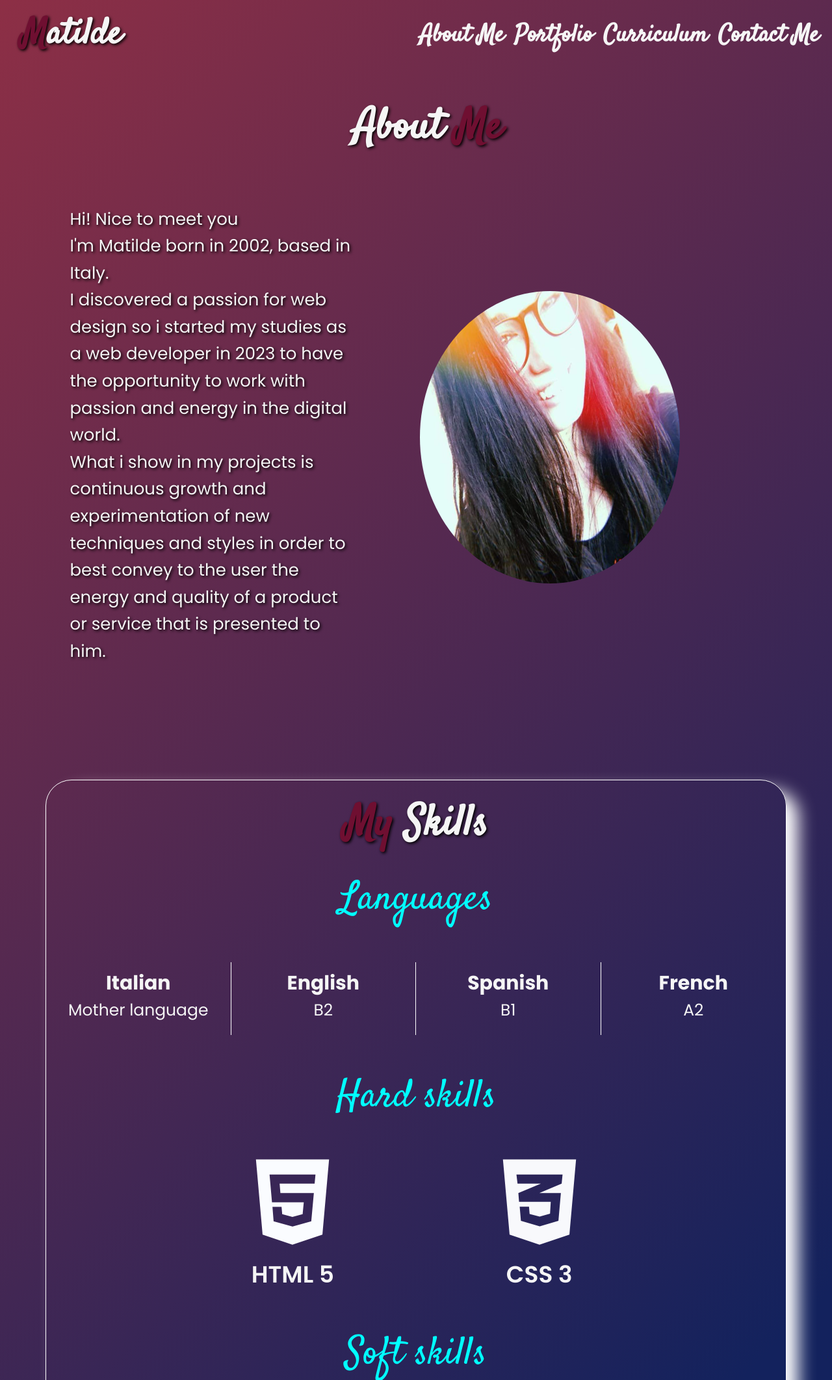
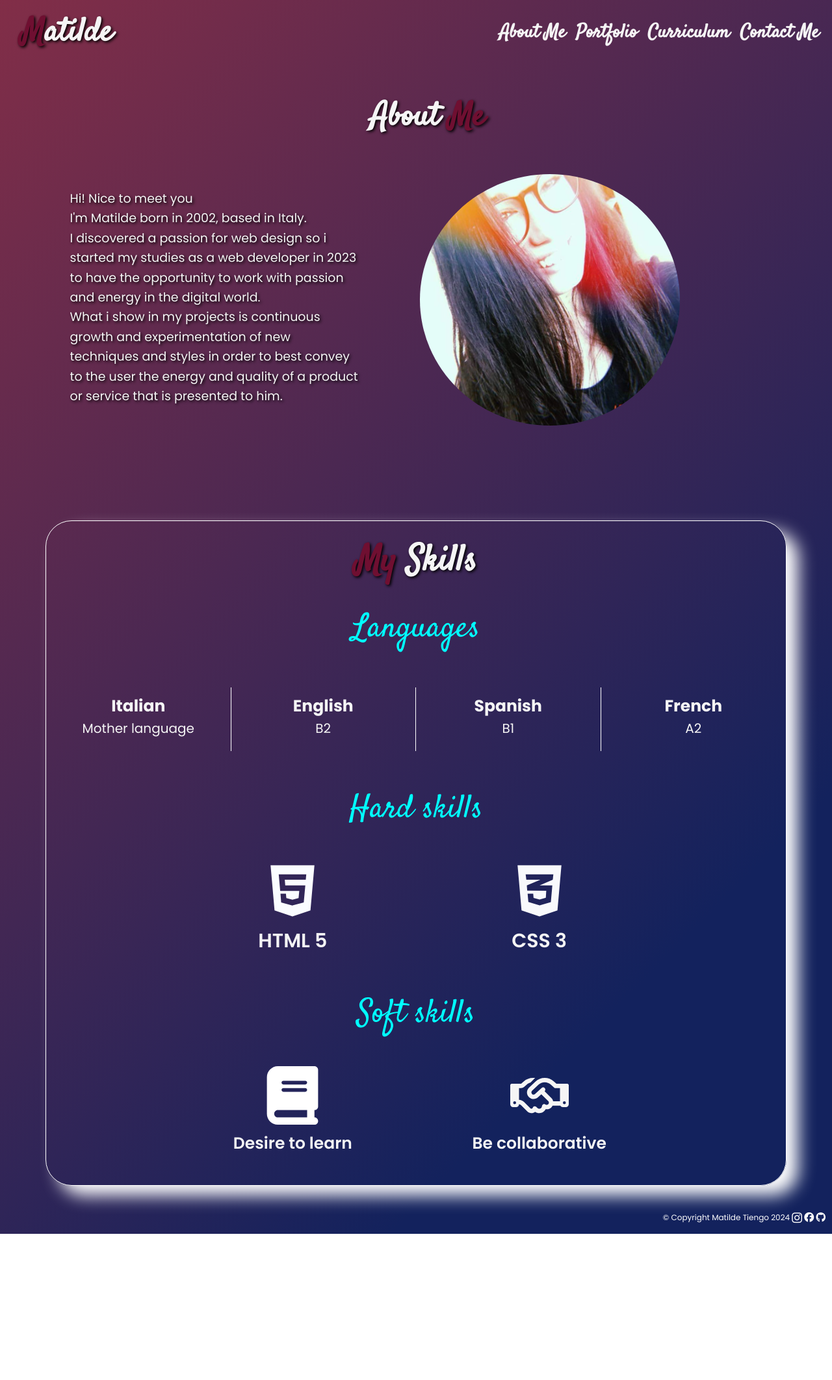
Before and after one commit to Matilde23T/Matilde23T.github.io, a plain HTML site: page aboutme.html in a window 1280 px wide. Shown: the top 2124 px of the page at 65% size. After the commit the page ends 1899 px from the top, so only its background shows below. Drawn offline with nearby package versions, Linux system fonts and the light colour scheme.

Commit message:
fourth upload

```diff
--- a/ASSETS/aboutme.css
+++ b/ASSETS/aboutme.css
@@ -53,7 +53,7 @@ body{
 }
 
 .navbar-brand{
-    font-size: 55px;
+    font-size: 50px;
     font-weight: 600;
     padding-left: 20px;
     color: whitesmoke;
@@ -66,7 +66,7 @@ body{
 }
 
 .navbar-nav .nav-link{
-    font-size: 37px;
+    font-size: 29px;
     font-weight: 600;
     padding-left: 35px;
     color:whitesmoke;
@@ -97,7 +97,7 @@ body{
 
 
  #descrizione h1{
-     font-size: 65px;
+     font-size: 50px;
      text-align: center;
      font-weight: 600;
      margin-bottom:40px;
@@ -121,7 +121,7 @@ body{
 
 
  #descrizione .testo{
- font-size: 26px;
+ font-size: 19px;
 
 
 
@@ -144,7 +144,7 @@ body{
      border-radius: 50%;
      align-items:center;
      width: 400px;
-     height: 450px;
+     height: 387px;
 
  }
 
@@ -170,7 +170,7 @@ box-shadow: 19px 16px 27px -1px white;
 }
 
 .titolo{
-    font-size: 65px;
+    font-size: 55px;
     text-align: center;
     font-weight: 600;
     margin-bottom:40px;
@@ -185,7 +185,7 @@ box-shadow: 19px 16px 27px -1px white;
 /*--------------------------languages skills------------------------*/
 .tab-skills .title-skills{
     font-family: "satisfy";
-    font-size: 60px;
+    font-size: 50px;
     color:aqua;
     margin-bottom: 50px;
     width: fit-content;
@@ -196,7 +196,7 @@ box-shadow: 19px 16px 27px -1px white;
 
 .tab-skills .languages{
     color: whitesmoke;
-    font-size: 25px;
+    font-size: 20px;
     padding-bottom: 20px;
     padding-top: 10px;
     margin-bottom: 60px;
@@ -210,14 +210,14 @@ box-shadow: 19px 16px 27px -1px white;
 
 
 .languages span{
-    font-size:30px ;
+    font-size:25px ;
 }
 
 
 /*------------------------hard skills------------------------------*/
 .icone svg{
-    width: 150px;
-    height: 150px;
+    width: 90px;
+    height: 90px;
 
 
 }
@@ -225,7 +225,7 @@ box-shadow: 19px 16px 27px -1px white;
 
 .icone .title-icon{
     color: whitesmoke;
-    font-size: 36px;
+    font-size: 30px;
     font-weight: 600;
     padding-top: 10px;
     margin-bottom: 60px;
@@ -233,14 +233,14 @@ box-shadow: 19px 16px 27px -1px white;
 
 /*-----------------------soft skills--------------------------------*/
 .soft-icon svg{
-    width: 130px;
-    height: 130px;
+    width: 90px;
+    height: 90px;
 }
 
 
 .soft-icon .title-soft-icon{
     color: whitesmoke;
-    font-size: 34px;
+    font-size: 25px;
     font-weight: 600;
     padding-top: 10px;
 }
@@ -259,7 +259,7 @@ box-shadow: 19px 16px 27px -1px white;
 }
 
 #footer-section p{
-    font-size: 14px;
+    font-size: 12px;
     padding-top: 10px;
     padding-right: 10px;
     color: white;
--- a/ASSETS/contact.css
+++ b/ASSETS/contact.css
@@ -46,7 +46,7 @@ body{
 }
 
 .navbar-brand{
-    font-size: 55px;
+    font-size: 50px;
     font-weight: 600;
     padding-left: 20px;
     color: whitesmoke;
@@ -59,7 +59,7 @@ body{
 }
 
 .navbar-nav .nav-link{
-    font-size: 37px;
+    font-size: 29px;
     font-weight: 600;
     padding-left: 35px;
     color:whitesmoke;
@@ -77,7 +77,7 @@ body{
 .contact-form .titolo{
     color: whitesmoke;
     font-family: "satisfy";
-    font-size: 65px;
+    font-size: 50px;
     font-weight: 700;
     text-shadow: 2px 2px 4px black;
 
@@ -94,7 +94,7 @@ margin-top: 47px;
 
 .form-group label{
     color: whitesmoke;
-    font-size: 20px;
+    font-size: 18px;
     margin-top: 2px;
     font-weight: 500;
 }
@@ -104,7 +104,7 @@ margin-top: 47px;
     margin-top: 10px;
     padding: 8px 25px;
     border-radius: 20px;
-    font-size: 20px;
+    font-size: 16px;
 
 }
 
@@ -116,7 +116,7 @@ margin-top: 47px;
 }
 
 .icone-contatto .icons{
-    font-size: 50px;
+    font-size: 40px;
     text-decoration: none;
     padding-left: 20px;
     color: white;
@@ -141,7 +141,7 @@ margin-top: 47px;
 }
 
 #footer-section p{
-    font-size: 14px;
+    font-size: 12px;
     padding-top: 10px;
     padding-right: 10px;
     color: white;
--- a/ASSETS/curriculum.css
+++ b/ASSETS/curriculum.css
@@ -48,7 +48,7 @@ body{
 }
 
 .navbar-brand{
-    font-size: 55px;
+    font-size: 50px;
     font-weight: 600;
     padding-left: 20px;
     color: whitesmoke;
@@ -61,7 +61,7 @@ body{
 }
 
 .navbar-nav .nav-link{
-    font-size: 37px;
+    font-size: 29px;
     font-weight: 600;
     color:whitesmoke;
     justify-content: right;
@@ -100,7 +100,7 @@ body{
 
 }
 .curriculum h1{
-    font-size: 80px;
+    font-size: 50px;
     font-family: "satisfy";
     font-weight: 600;
     color: whitesmoke;
@@ -115,7 +115,7 @@ body{
 
 
 .curriculum .indirizzi{
-    font-size: 24px;
+    font-size: 20px;
     font-weight: 500;
     color: whitesmoke;
     float: right;
@@ -126,7 +126,7 @@ body{
 
 .curriculum .indirizzi h2{
     color: white;
-    font-size: 80px ;
+    font-size: 20px ;
     font-family: "satisfy";
 
 }
@@ -135,12 +135,12 @@ body{
 
     margin-top: 35px;
     color: white;
-    font-size: 22px;
+    font-size: 20px;
 }
 
 .curriculum h4{
 
-    font-size: 40px;
+    font-size: 32px;
     font-weight: 900;
     font-family: "satisfy";
     text-transform: lowercase;
@@ -156,7 +156,7 @@ body{
 }
 
 #footer-section p{
-    font-size: 14px;
+    font-size: 12px;
     padding-top: 10px;
     padding-right: 10px;
     color: white;
--- a/ASSETS/portfolio.css
+++ b/ASSETS/portfolio.css
@@ -46,7 +46,7 @@ body{
 }
 
 .navbar-brand{
-    font-size: 55px;
+    font-size: 50px;
     font-weight: 600;
     padding-left: 20px;
     color: whitesmoke;
@@ -59,7 +59,7 @@ body{
 }
 
 .navbar-nav .nav-link{
-    font-size: 37px;
+    font-size: 29px;
     font-weight: 600;
     color:whitesmoke;
     justify-content: right;
@@ -78,7 +78,7 @@ body{
 h1{
     color: whitesmoke;
     font-family: "satisfy";
-    font-size: 65px;
+    font-size: 50px;
     font-weight: 700;
     display: flex;
     justify-content: center;
@@ -106,7 +106,7 @@ h1{
 }
 
 .scritta-img{
-    font-size: 40px;
+    font-size: 30px;
     font-weight: 600;
     font-style: italic;
     text-shadow: 4px 4px 8px black;
@@ -121,7 +121,7 @@ h1{
 .sotto-immagine{
     padding-top: 20px;
     padding-bottom: 20px;
-    font-size:50px;
+    font-size:40px;
     font-weight: 700;
     font-family: "satisfy";
     color: whitesmoke;
@@ -153,7 +153,7 @@ box-shadow: 19px 16px 27px -1px #090A09;
 }
 
 #footer-section p{
-    font-size: 14px;
+    font-size: 12px;
     padding-top: 10px;
 
     padding-right: 10px;
--- a/ASSETS/style.css
+++ b/ASSETS/style.css
@@ -13,7 +13,7 @@
 
     background-size: 400% 400%;
     width: 100%;
-    height:fit-content;
+    height:fit-content !important;
     animation: animate 15s ease infinite;
 }
 
@@ -49,7 +49,7 @@ body{
 }
 
 .navbar-brand{
-    font-size: 55px;
+    font-size: 50px;
     font-weight: 600;
     padding-left: 20px;
     color: whitesmoke;
@@ -62,7 +62,7 @@ body{
 }
 
 .navbar-nav .nav-link{
-    font-size: 37px;
+    font-size: 29px;
     font-weight: 600;
     color:whitesmoke;
     justify-content: right;
```
